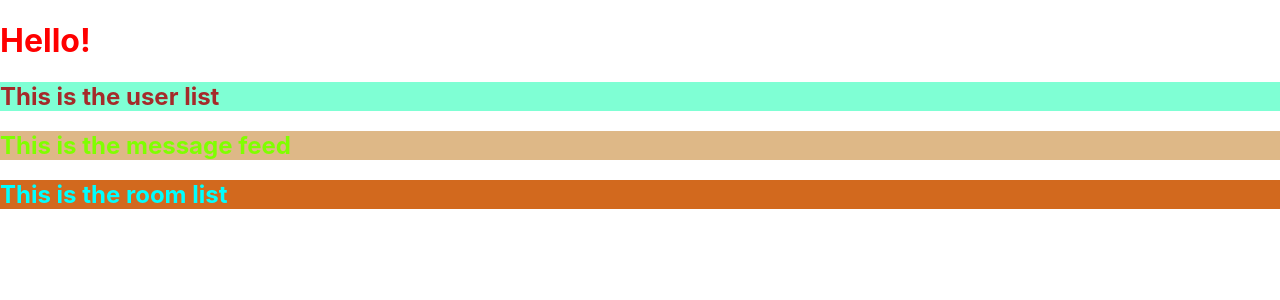
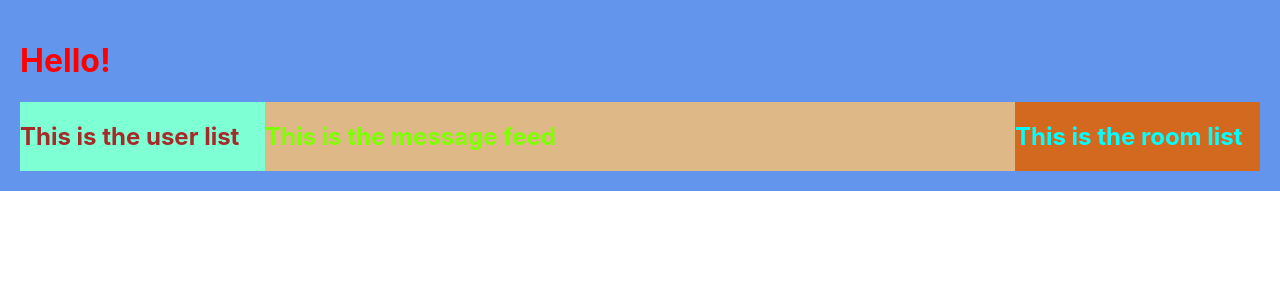
Before and after one commit to pavel-piatetskii/chat-module, a React (Create React App) app: page / in a window 1280 px wide. Shown: the top 300 px of the page. Built offline with nearby package versions, Linux system fonts and the light colour scheme.

Commit message:
Add basic flex container styling, add fake data

```diff
--- a/src/App.js
+++ b/src/App.js
@@ -1,15 +1,25 @@
-import './index.scss';
 import MessageFeed from "./MessageFeed";
 import UserList from "./UserList";
 import RoomList from "./RoomList";
+
+const data = {
+  users: {'1':{ id: 1, name: 'Jake' }, '2':{ id: 2, name: 'Jane' }},
+  messages: [
+    { id: 1, room: 1, sender: 1, message: 'Hi!' },
+    { id: 2, room: 1, sender: 2, message: 'Hello! How\'r U?' },
+    { id: 3, room: 1, sender: 1, message: 'Good :)!' }
+  ]
+};
 
 function App() {
   return (
     <div className="App">
       <h1>Hello!</h1>
-      <UserList />
-      <MessageFeed />
-      <RoomList />
+      <div className="main">
+        <UserList />
+        <MessageFeed />
+        <RoomList />
+      </div>
     </div>
   );
 }
--- a/src/MessageFeed.scss
+++ b/src/MessageFeed.scss
@@ -1,6 +1,8 @@
 .message-feed {
   background-color: burlywood;
-
+  min-width: 250px;
+  max-width: 750px;
+  width: 100%;
   &__header {
     color: chartreuse;
   }
--- a/src/RoomList.js
+++ b/src/RoomList.js
@@ -4,7 +4,7 @@ import "./RoomList.scss"
 
 export default function RoomList(props) {
   return (
-    <section className="room-list">
+    <section className="room-list list-section">
       <h2 className="room-list__header">This is the room list</h2>
     </section>
   )
--- a/src/UserList.js
+++ b/src/UserList.js
@@ -3,7 +3,7 @@ import "./UserList.scss"
 
 export default function UserList(props) {
   return (
-    <section className="user-list">
+    <section className="user-list list-section">
       <h2 className="user-list__header">This is the user list</h2>
     </section>
   )
--- a/src/index.css
+++ /dev/null
@@ -1,13 +0,0 @@
-body {
-  margin: 0;
-  font-family: -apple-system, BlinkMacSystemFont, 'Segoe UI', 'Roboto', 'Oxygen',
-    'Ubuntu', 'Cantarell', 'Fira Sans', 'Droid Sans', 'Helvetica Neue',
-    sans-serif;
-  -webkit-font-smoothing: antialiased;
-  -moz-osx-font-smoothing: grayscale;
-}
-
-code {
-  font-family: source-code-pro, Menlo, Monaco, Consolas, 'Courier New',
-    monospace;
-}
--- a/src/index.js
+++ b/src/index.js
@@ -1,6 +1,6 @@
 import React from 'react';
 import ReactDOM from 'react-dom';
-import './index.css';
+import './index.scss';
 import App from './App';
 import reportWebVitals from './reportWebVitals';
 
--- a/src/index.scss
+++ b/src/index.scss
@@ -1,3 +1,38 @@
 h1 {
   color: red;
 }
+body {
+  margin: 0;
+  font-family: -apple-system, BlinkMacSystemFont, 'Segoe UI', 'Roboto', 'Oxygen',
+    'Ubuntu', 'Cantarell', 'Fira Sans', 'Droid Sans', 'Helvetica Neue',
+    sans-serif;
+  -webkit-font-smoothing: antialiased;
+  -moz-osx-font-smoothing: grayscale;
+}
+
+code {
+  font-family: source-code-pro, Menlo, Monaco, Consolas, 'Courier New',
+    monospace;
+}
+
+div, section {
+  display: flex;
+}
+
+#root {
+  background-color: cornflowerblue;
+}
+
+.App {
+  padding: 20px;
+  flex-direction: column;
+  width: 100%;
+}
+
+.main {
+  display: flex;
+}
+
+.list-section {
+  width: 250px;
+}
```
